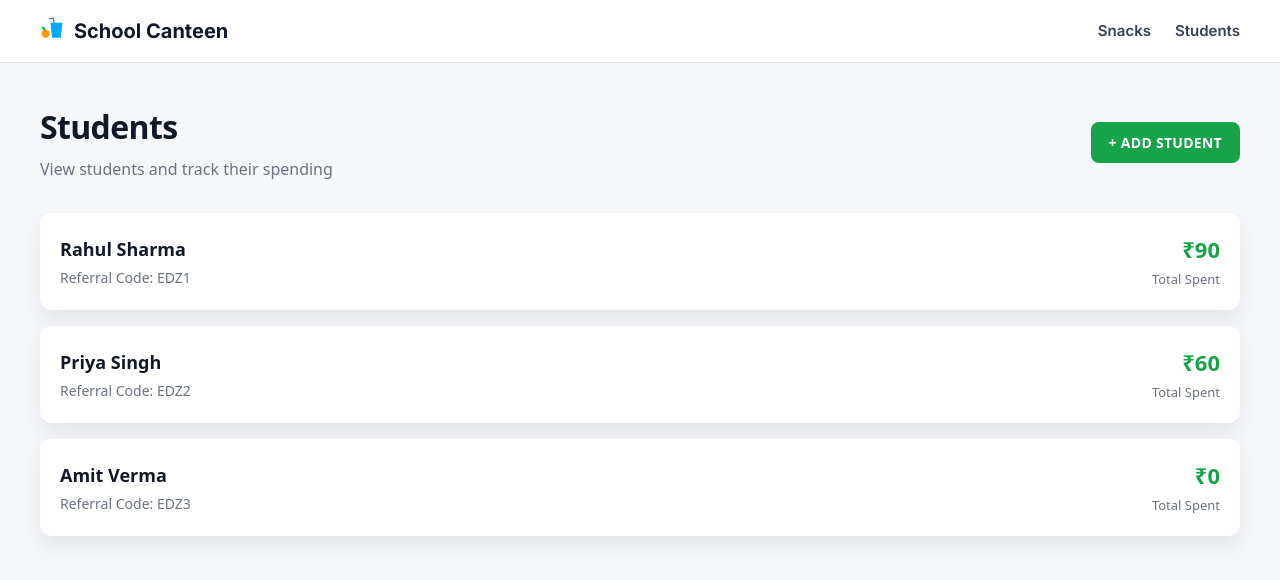
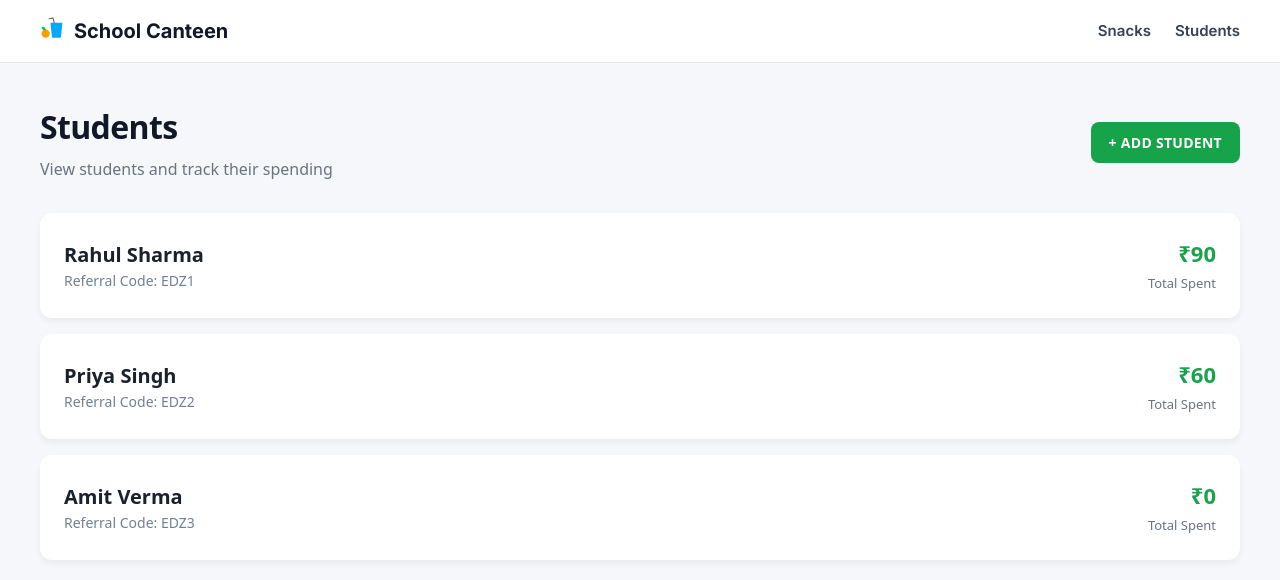
Before and after one commit to 19Kushagra0/school-canteen-frontend, a Next.js app: page /students in a window 1280 px wide. Shown: the top 580 px of the page. Built offline with nearby package versions, Linux system fonts and the light colour scheme.

Commit message:
Kushagra dev (#3)
* implement core UI pages and routing

* useContext added

* order id connected to student id

* removed

* frontend created

* code updated

* Update Student.css

```diff
--- a/src/app/students/components/Student.css
+++ b/src/app/students/components/Student.css
@@ -2,7 +2,11 @@
   padding: 40px;
   min-height: 100vh;
   background-color: #f5f7fb;
-  font-family: system-ui, -apple-system, BlinkMacSystemFont, sans-serif;
+  font-family:
+    system-ui,
+    -apple-system,
+    BlinkMacSystemFont,
+    sans-serif;
   line-height: 1.5;
 
   color: black;
@@ -17,11 +21,12 @@
 }
 
 .students-title {
-  font-size: 32px;
-  font-weight: 700;
   margin-bottom: 6px;
   color: #111827;
   letter-spacing: -0.02em;
+
+  font-size: 2rem;
+  font-weight: bold;
 }
 
 .students-subtitle {
@@ -63,20 +68,28 @@
   padding: 20px;
   border-radius: 12px;
 
-  display: flex;
-  align-items: center;
-  justify-content: space-between;
-
   box-shadow: 0 10px 20px rgba(0, 0, 0, 0.08);
 
-  transition: box-shadow 0.25s ease, transform 0.25s ease;
+  transition:
+    box-shadow 0.25s ease,
+    transform 0.25s ease;
 
   cursor: pointer;
+
+  display: flex;
+  justify-content: space-between;
+  align-items: center;
+  padding: 1.5rem;
+  background: white;
+  border-radius: 12px;
+  text-decoration: none;
+  transition: all 0.2s ease;
+  min-height: 100px; /* Forces the card to stay a certain size */
+  box-shadow: 0 4px 6px rgba(0, 0, 0, 0.05);
 }
 
 .student-card:hover {
   box-shadow: 0 10px 20px rgba(0, 0, 0, 0.01);
-
 }
 
 /* LEFT */
@@ -86,15 +99,15 @@
 }
 
 .student-name {
-  font-size: 18px;
-  font-weight: 600;
-  margin-bottom: 4px;
-  color: #111827;
+  font-size: 1.25rem !important;
+  font-weight: 700;
+  margin: 0;
+  color: #1a202c;
 }
 
 .student-code {
-  font-size: 14px;
-  color: #6b7280;
+  font-size: 0.875rem !important;
+  color: #718096;
 }
 
 /* RIGHT */
```
